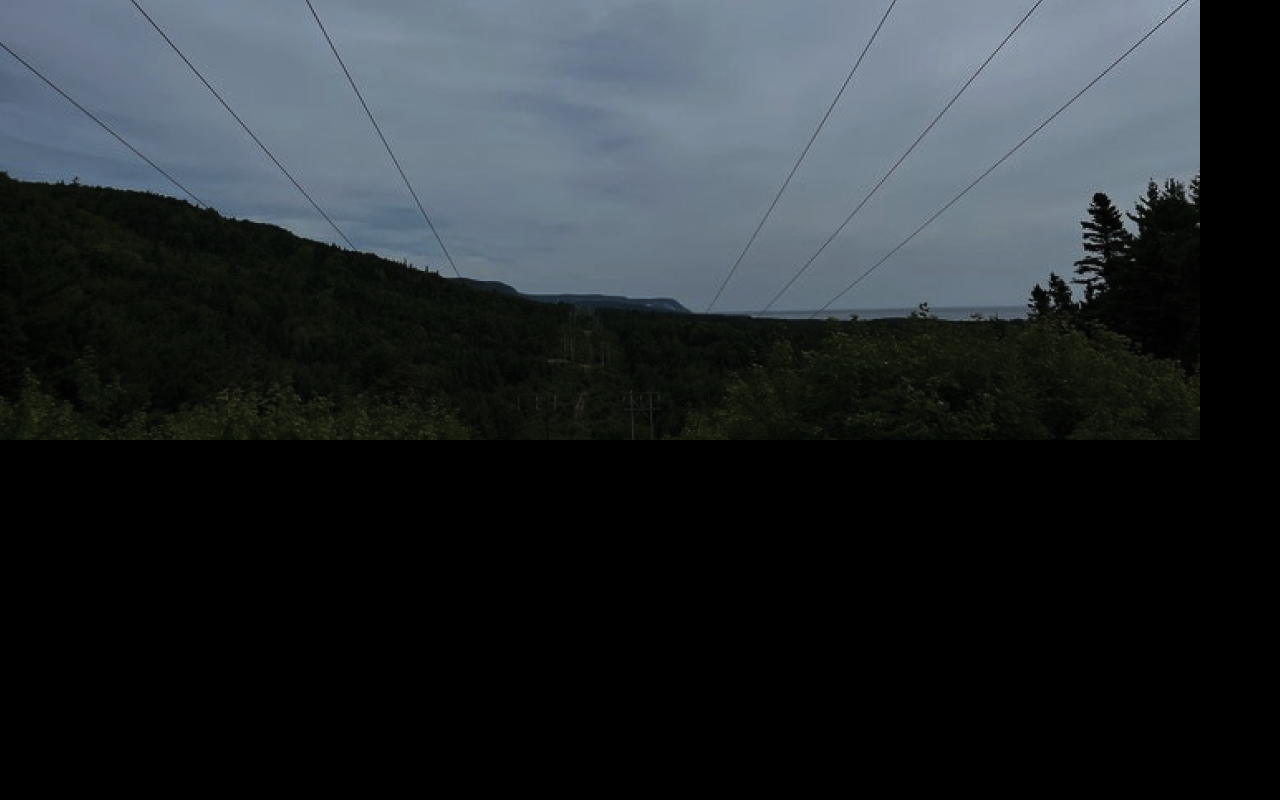
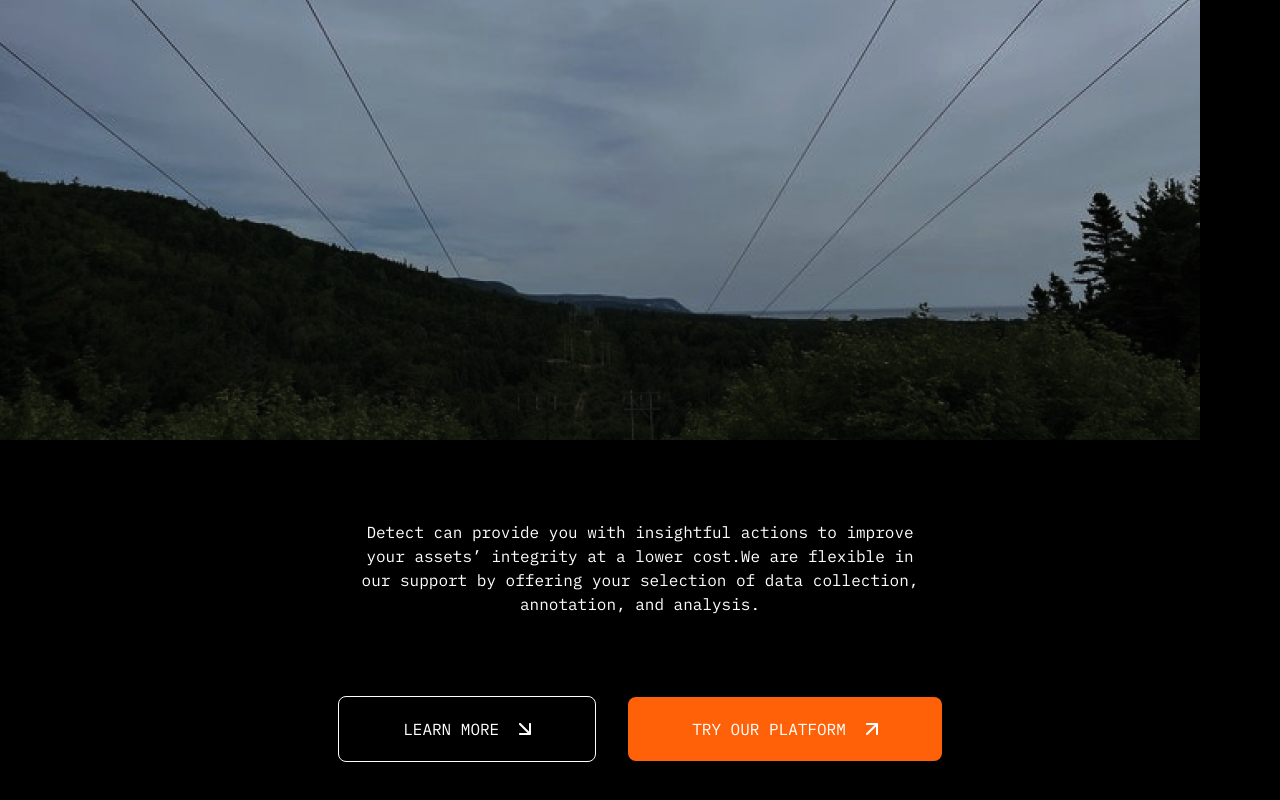
Before and after one commit to Generalsoi/detect-atlantic, a React (Vite) app: page / in a window 1280 px wide. Shown: the part 816-1616 px from the top of the page. Before the commit the page ends 1256 px from the top, so only its background shows below. Built offline with nearby package versions, Linux system fonts and the light colour scheme.

Commit message:
fix: homepage underway

```diff
--- a/src/routes/Homepage.tsx
+++ b/src/routes/Homepage.tsx
@@ -1,6 +1,8 @@
 import React from "react";
 import { Navbar } from "./../components/Navbar";
 import MediaOne from "../assets/images/media1.png";
+import UpArrow from "../assets/images/uparrow.png";
+import DownArrow from "../assets/images/downarrow.png";
 
 export const Homepage = () => {
   return (
@@ -14,8 +16,25 @@ export const Homepage = () => {
         </span>
       </div>
 
-      <div className="mt-8">
-        <img src={MediaOne} alt="" />
+      <div className="mt-8 pr-4 w-[100%]">
+        <img src={MediaOne} alt="" className="" />
+      </div>
+
+      <div className="text-white mt-10 py-10 px-4 md:px-48 text-center">
+        <p className="px-6 md:px-40">
+          Detect can provide you with insightful actions to improve your assets’
+          integrity at a lower cost.We are flexible in our support by offering
+          your selection of data collection, annotation, and analysis.
+        </p>
+
+        <span className="flex flex-col md:flex-row items-center gap-8 justify-center mt-20">
+          <button className="mt-4 md:mt-0 w-56 md:w-fit px-3 md:px-16 py-6 md:py-5 border border-white rounded-lg uppercase flex items-center justify-center gap-5 hover:translate-y-3 transition-all duration-300">
+            learn more <img src={DownArrow} alt="down-arrow" />
+          </button>
+          <button className="mt-4 md:mt-0 w-56 md:w-fit px-3 md:px-16 py-6 md:py-5 border-none bg-[#FF6108] rounded-lg uppercase flex items-center justify-center gap-5 hover:-translate-y-3 transition-all duration-300">
+            try our platform <img src={UpArrow} alt="up-arrow" />
+          </button>
+        </span>
       </div>
     </div>
   );
```
Also changed, not shown: src/assets/images/downarrow.png (added), src/assets/images/uparrow.png (added).
